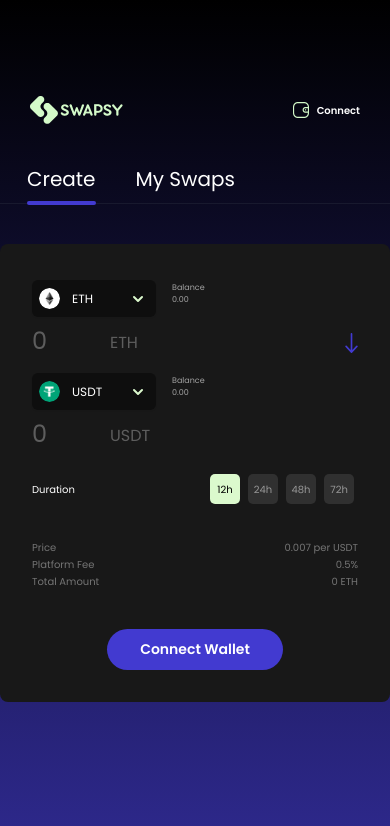
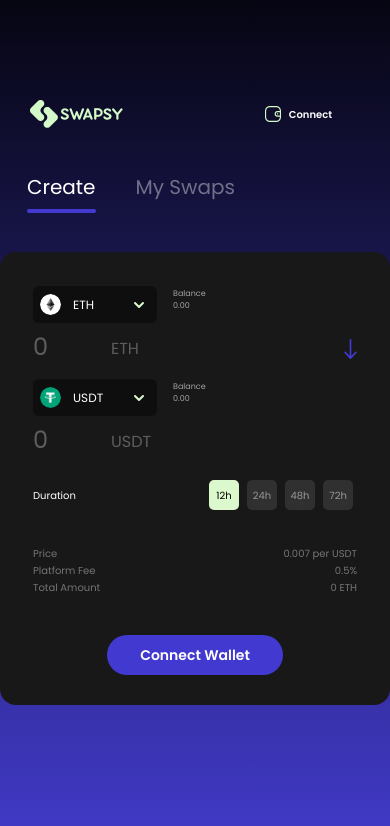
Before and after one commit to harisalkarni/swapsy-test, a React (Create React App) app: page / in a window 390 px wide. Shown: the top 826 px of the page. Built offline with nearby package versions, Linux system fonts and the light colour scheme.

Commit message:
improve anything

```diff
--- a/src/components/atoms/Tabs.tsx
+++ b/src/components/atoms/Tabs.tsx
@@ -13,20 +13,32 @@
   );
   return (
     <div
-      className={`my-[40px] flex w-screen flex-row border-b border-tea-green border-opacity-20 px-[27px] text-[20px] text-white md:border-b-0 md:px-0 ${classname} md:justify-center`}
+      className={`my-[40px] flex w-screen flex-row border-b border-tea-green border-opacity-20 px-[27px] text-[20px] md:border-b-0 md:px-0 ${classname} md:justify-center`}
     >
       <div
         className="relative mr-[40px] cursor-pointer pb-[9px]"
         onClick={() => setActiveTab("CREATE")}
       >
-        <div className="text-[20px] md:text-[24px]">Create</div>
+        <div
+          className={`${
+            activeTab === "CREATE" ? "text-white" : "text-white/40"
+          } text-[20px] md:text-[24px]`}
+        >
+          Create
+        </div>
         {activeTab === "CREATE" && renderActiveBar()}
       </div>
       <div
         className="relative cursor-pointer pb-[9px]"
         onClick={() => setActiveTab("HISTORY")}
       >
-        <div className="text-[20px] md:text-[24px]">My Swaps</div>
+        <div
+          className={`text-[20px] md:text-[24px] ${
+            activeTab === "HISTORY" ? "text-white" : "text-white/40"
+          }`}
+        >
+          My Swaps
+        </div>
         {activeTab === "HISTORY" && renderActiveBar()}
       </div>
     </div>
--- a/src/components/atoms/TokenSwap.tsx
+++ b/src/components/atoms/TokenSwap.tsx
@@ -51,7 +51,7 @@
   return (
     <div className="z-5 relative">
       <div className="mb-[8px] flex flex-row items-center">
-        <div className="h-[36px] w-[124px] md:h-[41px] md:w-[123px]">
+        <div className="h-[36px] w-[124px] rounded-[16px] md:h-[41px] md:w-[123px]">
           <CoinOptions selected={from} setSelected={setFrom} />
         </div>
         <BalanceLabel balance={store.wallet.amount} />
@@ -89,7 +89,7 @@
       </div>
       <div className="mt-10 flex justify-center">
         <button
-          className={`rounded-full py-[10px] px-[33px] text-[14px] font-semibold text-white ${
+          className={`h-[40px] w-[176px] rounded-full text-[14px] font-semibold  text-white md:h-[46px] md:w-[201px] ${
             fromAmount === 0 && address !== ""
               ? "bg-ocean-blue/30"
               : "bg-ocean-blue "
--- a/src/components/atoms/TransactionTable.tsx
+++ b/src/components/atoms/TransactionTable.tsx
@@ -51,44 +51,44 @@
   };
   return (
     <div className="md:mt-[55px]">
-      <div className="text-white flex flex-row px-[9px] md:px-4  text-[10px] md:text-xs mb-[22px] mt-[29px] justify-between">
-        <div className="w-1/5 md:w-1/1">Swap</div>
+      <div className="mb-[22px] mt-[29px] flex flex-row justify-between  px-[9px] text-[10px] text-white md:px-4 md:text-xs">
+        <div className="md:w-1/1 w-1/5">Swap</div>
         <div className="w-1/3 md:w-1/3">From</div>
         <div className="w-1/3">To</div>
         {!isCancelled && <div className="w-1/6"></div>}
       </div>
-      <div className="h-[274px] md:h-[355px] overflow-y-scroll overscroll-auto hover:overscroll-contain">
+      <div className="h-[274px] overflow-y-scroll overscroll-auto hover:overscroll-contain md:h-[800px]">
         {MySwapDummy.map(
           ({ amountTo, amountFrom, coinFrom, coinTo, id }, index) => {
             return (
               <div
                 key={index}
-                className="w-full  mb-[8px] bg-erie-black px-[9px] md:px-4 py-[10px] md:py-[10px] rounded-[5px] font-medium"
+                className="mb-[8px]  w-full rounded-[5px] bg-erie-black px-[9px] py-[10px] font-medium md:px-4 md:py-[10px]"
               >
-                <div className="flex flex-row justify-between text-white items-center">
+                <div className="flex flex-row items-center justify-between text-white">
                   <div
-                    className="w-1/5 md:w-1/1"
+                    className="md:w-1/1 w-1/5"
                     onClick={() => store.updateModal("DetailSwap")}
                   >
-                    <div className="text-[10px] md:text-xs text-tea-green">
+                    <div className="text-[10px] text-tea-green md:text-xs">
                       {id}
                     </div>
                     {isOpen && (
-                      <div className="text-[6px] md:text-[10px] font-normal">
+                      <div className="text-[6px] font-normal md:text-[10px]">
                         Expires in 1d 45m
                       </div>
                     )}
                   </div>
-                  <div className="flex flex-row items-center w-1/3 md:w-1/3">
+                  <div className="flex w-1/3 flex-row items-center md:w-1/3">
                     <div className="mr-[5px]">
                       <img
                         src={getCoin(coinFrom).avatar}
-                        className="w-[21px] md:w-6 object-contain "
+                        className="w-[21px] object-contain md:w-6 "
                         alt="coin icon"
                       />
                     </div>
                     <div>
-                      <div className="text-[7px] md:text-[10px] text-tea-green">
+                      <div className="text-[7px] text-tea-green md:text-[10px]">
                         {getCoin(coinFrom).name}
                       </div>
                       <div className="text-[10px] md:text-xs">
@@ -96,16 +96,16 @@
                       </div>
                     </div>
                   </div>
-                  <div className="flex flex-row items-center w-1/3">
+                  <div className="flex w-1/3 flex-row items-center">
                     <div className="mr-[5px]">
                       <img
                         src={getCoin(coinTo).avatar}
-                        className="w-[21px] md:w-6 object-contain"
+                        className="w-[21px] object-contain md:w-6"
                         alt="coin icon"
                       />
                     </div>
                     <div>
-                      <div className="text-[7px] md:text-[10px] text-tea-green">
+                      <div className="text-[7px] text-tea-green md:text-[10px]">
                         {getCoin(coinTo).name}
                       </div>
                       <div className="text-[10px] md:text-xs">
@@ -117,7 +117,7 @@
                     <div className="w-1/6 md:flex md:flex-row md:justify-end">
                       <button
                         onClick={() => displayModal()}
-                        className={`text-[7px] text-center md:text-[10px] w-[53px] h-[20px] md:w-[60px] md:h-[22px] rounded-full ${
+                        className={`h-[20px] w-[53px] rounded-full text-center text-[7px] md:h-[22px] md:w-[60px] md:text-[10px] ${
                           isCompleted
                             ? " border border-tea-green text-white"
                             : "bg-tea-green text-black"
--- a/src/components/molecules/Header.tsx
+++ b/src/components/molecules/Header.tsx
@@ -28,7 +28,11 @@
           classname="hidden md:flex fixed right-0 left-0"
         />
         <button
-          className="relative z-10 flex flex-row items-center justify-center text-center md:h-[40px] md:w-[141px] md:rounded-full md:bg-ocean-blue"
+          className={`relative z-10 flex h-[36px] w-[123px] flex-row items-center justify-center rounded-full text-center md:h-[40px] md:w-[141px] ${
+            store.wallet.label == ""
+              ? "md:bg-ocean-blue"
+              : "bg-black md:bg-black"
+          }`}
           onClick={() => onConnect()}
         >
           <img
--- a/src/components/organisms/Swap.tsx
+++ b/src/components/organisms/Swap.tsx
@@ -20,6 +20,7 @@
 import SomethingWrong from "components/atoms/SomethingWrong";
 import Coins from "constants/coins";
 import { CoinType } from "constants/types";
+import Background from "assets/background.png";
 
 const Swap = () => {
   const [activeTab, setActiveTab] = useState<TabType>("CREATE");
@@ -55,6 +56,7 @@
   useOnClickOutside(ref, () => {
     store.updateModal("NULL");
     store.updateOverlay(true);
+    store.updateSideModal("NULL");
   });
 
   const onSelectWallet = (a: WalletDetail) => {
@@ -455,17 +457,18 @@
   };
 
   return (
-    <div className="min-w-screen relative flex min-h-screen flex-col items-center justify-start overflow-x-hidden bg-black pt-[96px] md:pt-0">
-      <div className="absolute inset-0 bg-gradient-to-b from-black to-blue-purple opacity-70"></div>
+    <div className="min-w-screen relative flex min-h-screen flex-col  items-center justify-start overflow-x-hidden pt-[96px] md:pt-0">
+      <div className="bg-main-swapsy absolute inset-0"></div>
+
       <Header
         activeTab={activeTab}
         setTab={setActiveTab}
         onConnect={onConnect}
       />
       <div
-        className={`z-5 relative w-full  rounded-[8px] md:mt-20 ${
+        className={`z-5 swap-box-shadow relative w-full  rounded-[16px] md:mt-20 ${
           activeTab === "CREATE" &&
-          "w-[320px] bg-erie-black p-8 md:w-[336px] md:p-[35px]"
+          "w-[320px] bg-erie-black px-[33px] py-[30px] md:w-[336px] md:px-[35px] md:py-[40px] "
         }`}
       >
         {activeTab === "CREATE" ? (
--- a/src/index.css
+++ b/src/index.css
@@ -82,4 +82,11 @@
     width: 0;  /* Remove scrollbar space */
     background: transparent;  /* Optional: just make scrollbar invisible */
 }
+.swap-box-shadow{
+  box-shadow: 0;
 }
+
+.bg-main-swapsy{
+  background: transparent linear-gradient(180deg, #000000 -10%, #413AC8 100%) 0% 0% no-repeat padding-box;
+}
+}
--- a/tailwind.config.js
+++ b/tailwind.config.js
@@ -5,6 +5,9 @@
   content: ["./src/**/*.{js,jsx,ts,tsx}"],
   theme: {
     extend: {
+      backgroundImage: {
+        'swapsy': "url('/src/assets/background.png')",
+      },
       fontFamily: {
         sans: ["Poppins", ...defaultTheme.fontFamily.sans],
       },
```
Also changed, not shown: src/assets/background.png (added).
